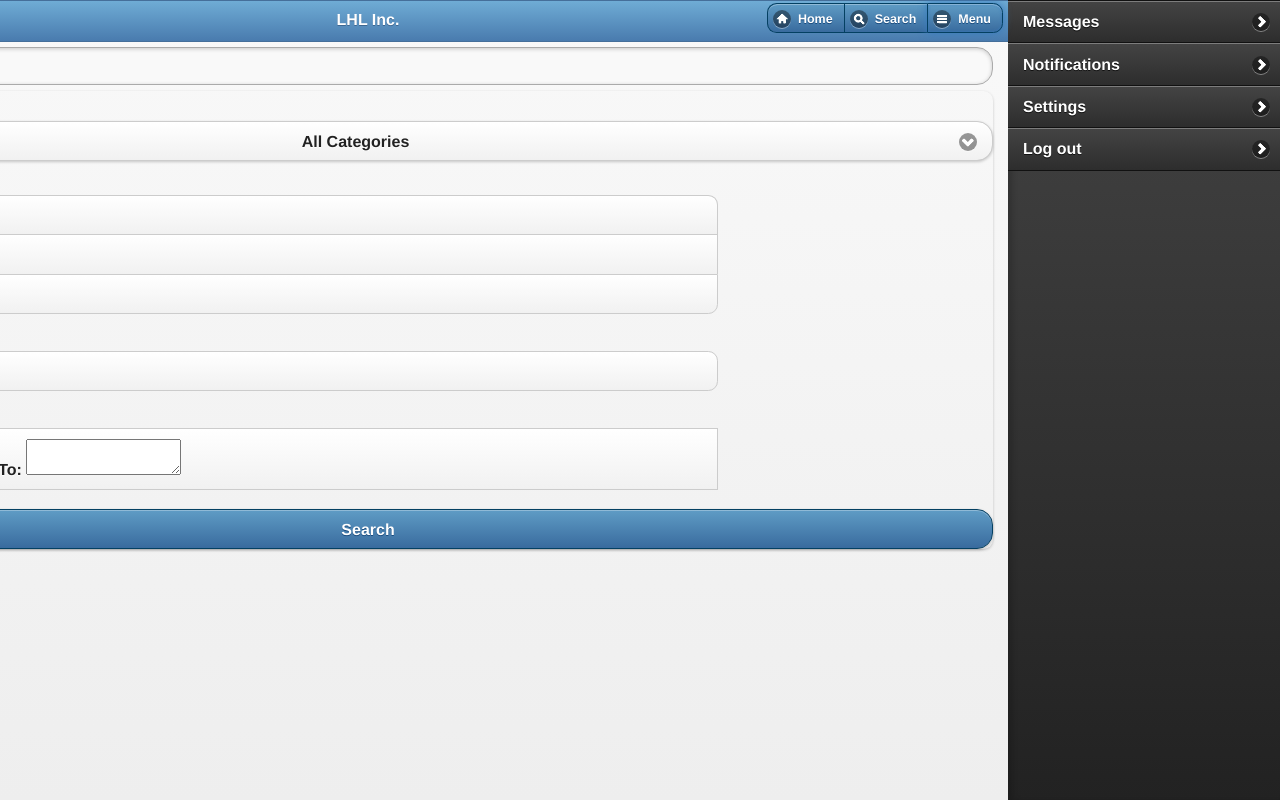
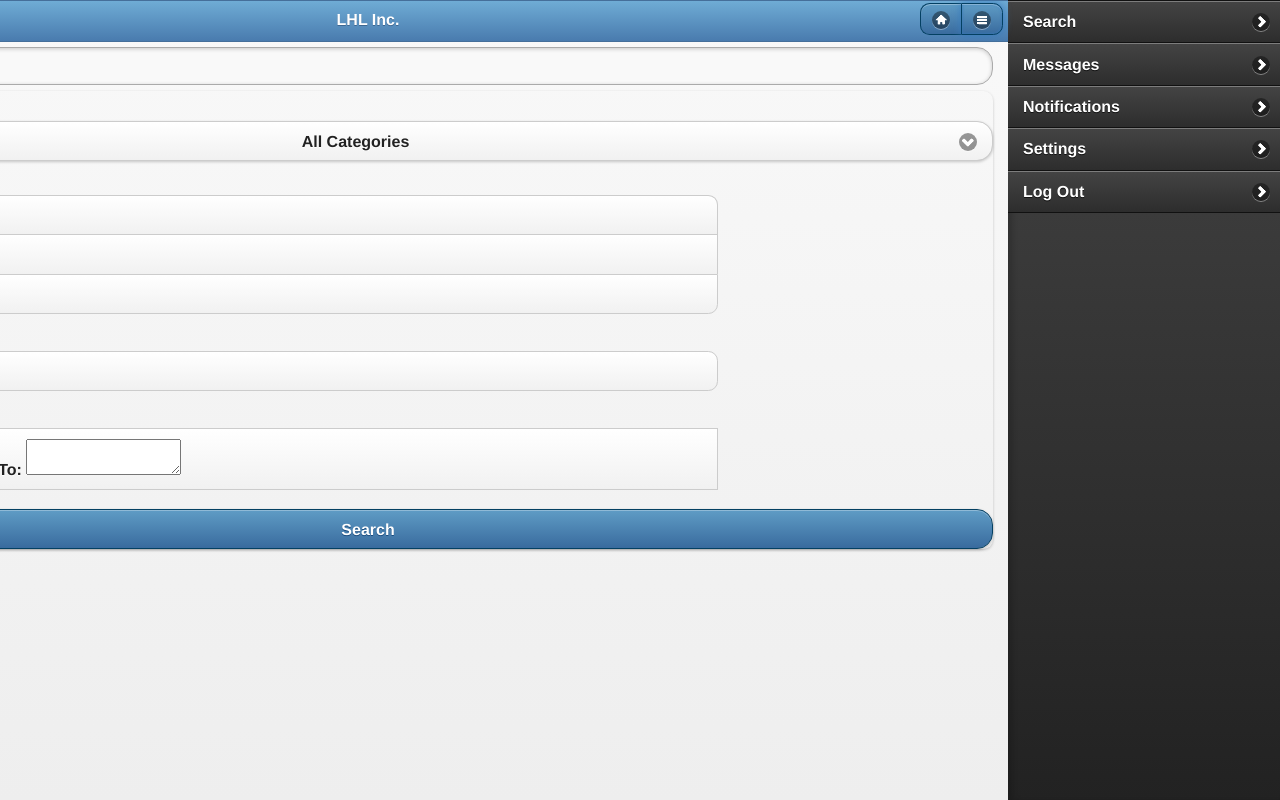
Before and after one commit to lstav/Databases-Project, a plain HTML site: page Project1/advsearch.html in a window 1280 px wide. Both pictures are taken after a click on the link "Menu". Drawn offline with Linux system fonts and the light colour scheme.

Commit message:
header and menu

```diff
--- a/Project1/advsearch.html
+++ b/Project1/advsearch.html
@@ -28,10 +28,11 @@
 				<div id="advancedSearch" data-role="page">
 			<div data-role="panel" id="mypanel" data-theme="a" data-position="right" data-display="reveal">
         		<ul data-role="listview" data-theme="a">
+					<li><a href="advsearch.html" >Search</a></li>
 					<li><a href="#Messages" >Messages</a></li>
 					<li><a href="#Notifications" >Notifications</a></li>
 					<li><a href="settings.html" >Settings</a></li>
-					<li><a href="login.html" >Log out</a></li>
+					<li><a href="login.html" >Log Out</a></li>
         		</ul>
     		</div><!-- /panel -->
 
@@ -43,9 +44,8 @@
 
 				<a href="product.html" data-role="button" data-position="left" data-icon="arrow-l" data-rel="back">Back</a>
 				<div data-role= "controlgroup" data-position="right" data-type="horizontal" class= "ui-btn-right" >
-					<a data-role="button"  data-icon="home" href="index.html"> Home</a>
-					<a href="product.html" data-role="button" data-icon="search"> Search</a>
-					<a href="#mypanel" data-role="button" data-icon="bars">Menu</a>
+					<a data-role="button"  data-icon="home" data-iconpos="notext" href="index.html"> Home</a>
+					<a href="#mypanel" data-role="button" data-icon="bars" data-iconpos="notext">Menu</a>
 				</div>
 
 			</div>
```
